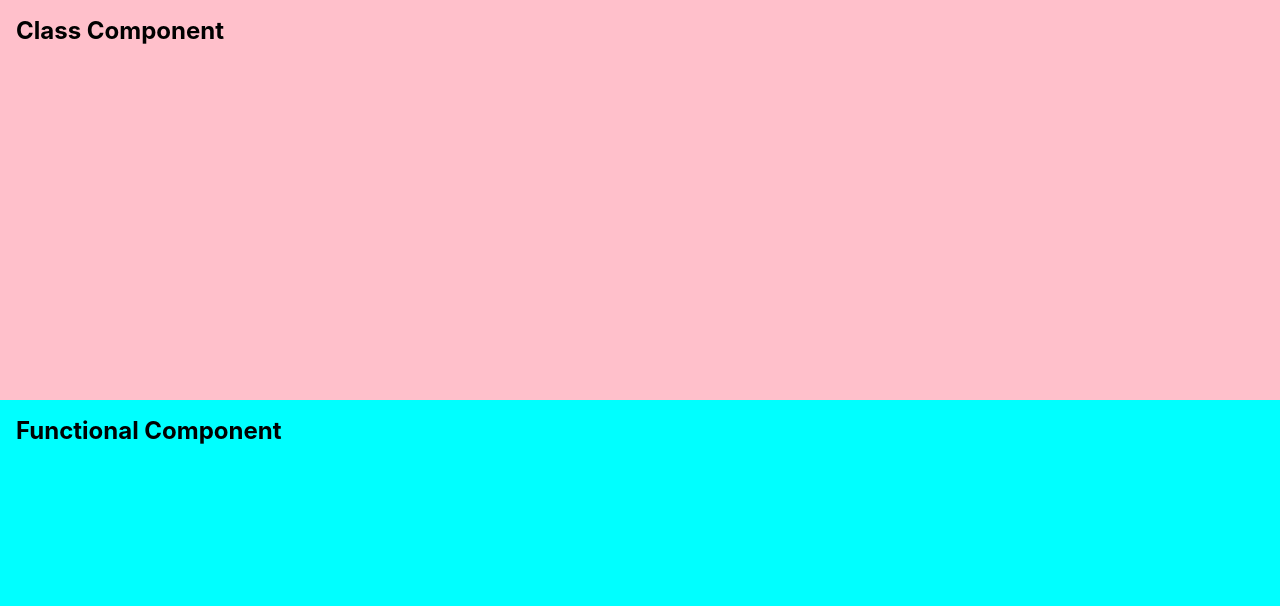
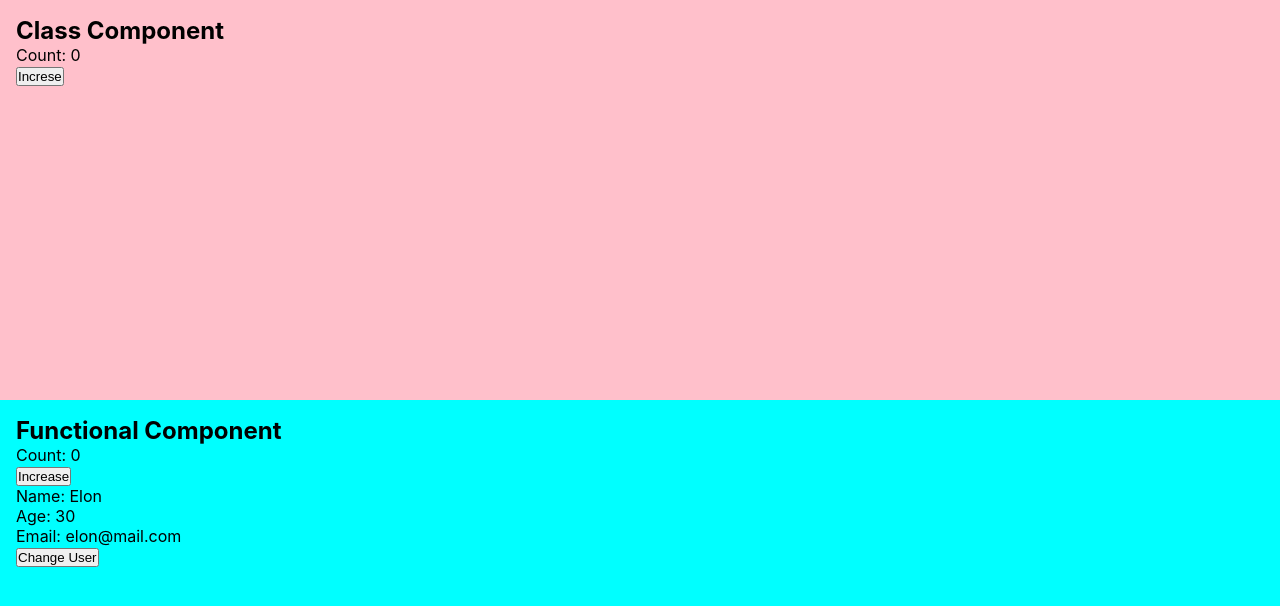
Before and after one commit to Meltem-Karaagac/React-basic-hooks-en, a React (Create React App) app: page / in a window 1280 px wide. Shown: the top 606 px of the page. Built offline with nearby package versions, Linux system fonts and the light colour scheme.

Commit message:
useState

```diff
--- a/src/ClassComponent.js
+++ b/src/ClassComponent.js
@@ -1,10 +1,29 @@
 import React from 'react';
 
 class ClassComponent extends React.Component{
+    // constructor(){
+    //     super();
+    //     this.state = {
+    //         count: 0,
+    //     }
+    //     // this.increase = this.increase.bind(this);
+    // }
+
+    state = {
+        count: 0,
+    }
+
+    increase = () => {
+        this.setState({count: this.state.count + 1})
+    }
+
+
     render() {
         return (
             <div className="class">
                 <h2>Class Component</h2>
+                <p>Count: {this.state.count}</p>
+                <button onClick={this.increase}>Increse</button>
             </div>
         )
     }
--- a/src/FunctionalComponent.js
+++ b/src/FunctionalComponent.js
@@ -1,8 +1,39 @@
+import {useState} from 'react';
 
 const FunctionalComponent = () => {
+    const [count, setCount] = useState(0);
+    const [age, onChangeAge] = useState(20);
+    const [user, setUser] = useState({
+        name: 'Elon',
+        age: '30',
+        email: 'elon@mail.com'
+    })
+
+    // const increase = () => {
+    //     setCount(count+1);
+    // }
+
+    const increase = () => setCount(count+1);
+
+    // const increaseAge = () => {
+    //     onChangeAge(age+1)
+    // }
+
+    const changeUser = () => {
+        setUser({...user, name: 'Gated'})
+    }
+
     return (
         <div className="function">
             <h2>Functional Component</h2>
+            <p>Count: {count}</p>
+            <button onClick={() => setCount(count+1)}>Increase</button>
+            {/* <p>Age: {age}</p>
+            <button onClick={increaseAge}>Increase Age</button> */}
+            <p>Name: {user.name}</p>
+            <p>Age: {user.age}</p>
+            <p>Email: {user.email}</p>
+            <button onClick={changeUser}>Change User</button>
         </div>
     )
 }
```
